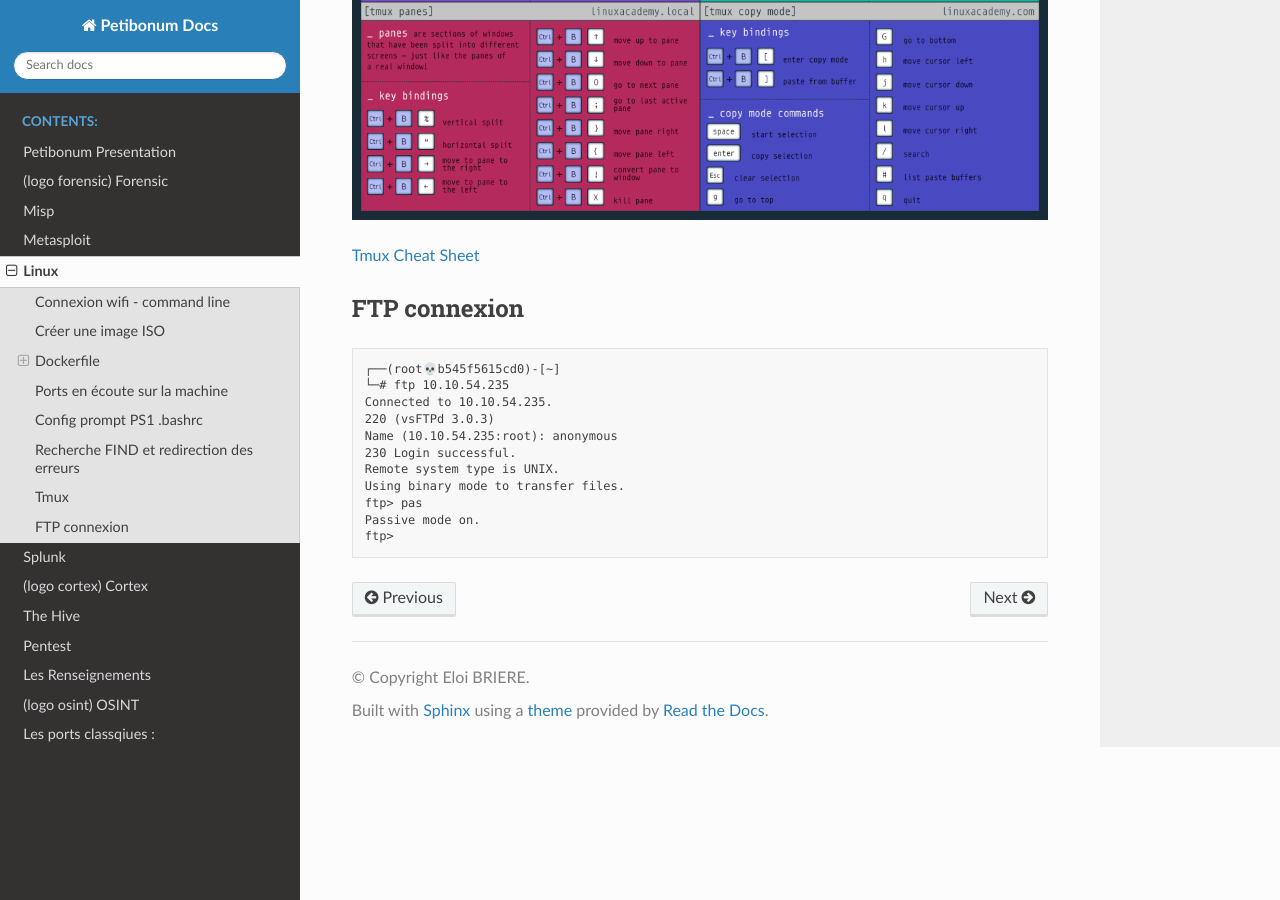
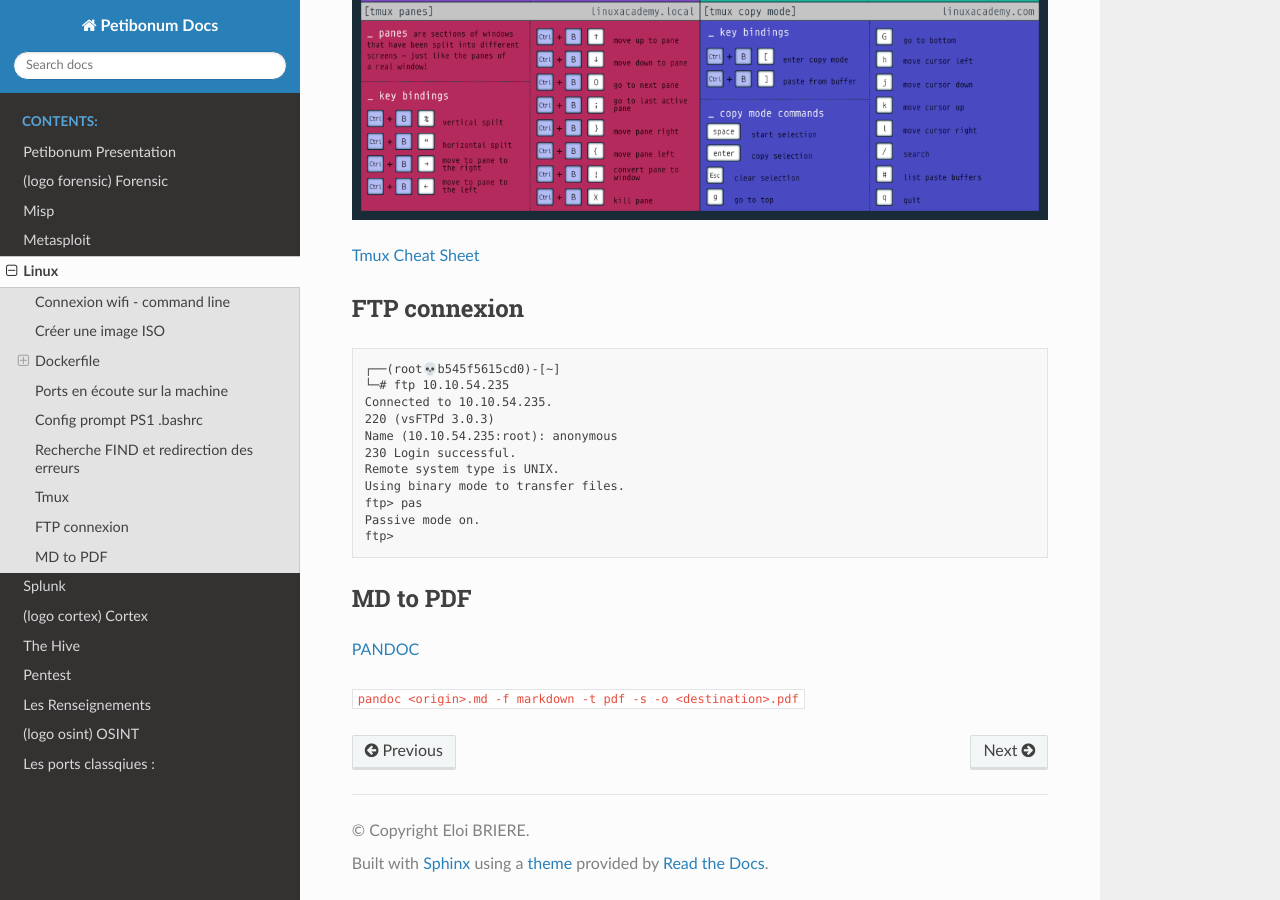
Before and after one commit to Iole-Bri/misp_docs_2, a Sphinx documentation site: the page built from docs/source/src/linux.md, in a window 1280 px wide and 900 px high, scrolled down 2093 px. Built offline with Sphinx 7.4.7 and the Read the Docs theme 2.0.0, drawn with Linux system fonts in a browser that asks for light colours.

Commit message:
modif linux.md

````diff
--- a/docs/source/src/linux.md
+++ b/docs/source/src/linux.md
@@ -85,3 +85,9 @@ La commande final "bash" permet d'ouvrir un shell root du container.
     ftp> pas
     Passive mode on.
     ftp>
+
+## MD to PDF
+
+[PANDOC](https://pandoc.org/getting-started.html)
+
+```pandoc <origin>.md -f markdown -t pdf -s -o <destination>.pdf```
````
